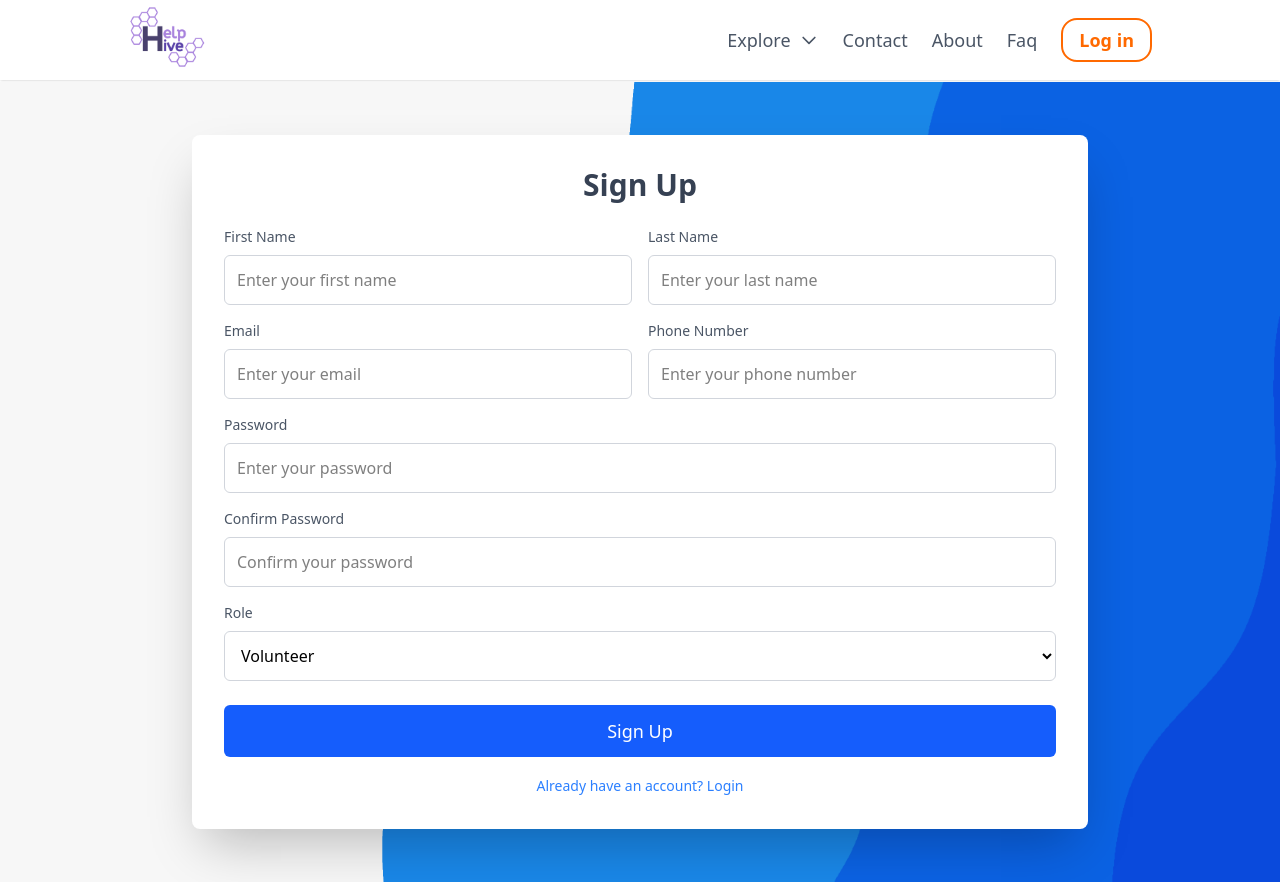
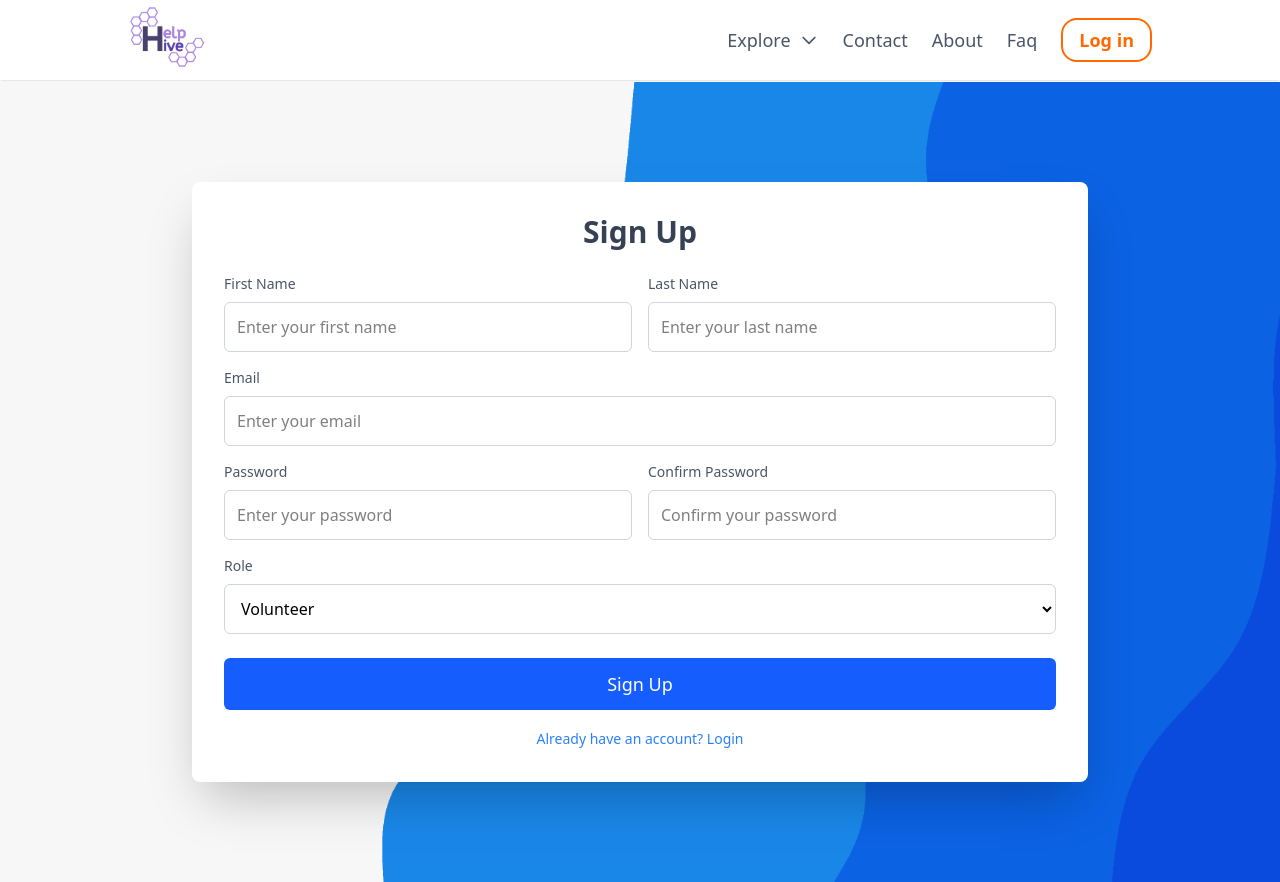
Before and after one commit to 3-knuckle-heads/HelpHive, a React (Vite) app in the folder FrontEnd/help-hive/: page /signup in a window 1280 px wide. Built offline with nearby package versions, Linux system fonts and the light colour scheme.

Commit message:
some fixes to previous push

```diff
--- a/FrontEnd/help-hive/src/pages/AddEventPage.jsx
+++ b/FrontEnd/help-hive/src/pages/AddEventPage.jsx
@@ -121,8 +121,6 @@ const AddEventPage = () => {
               className="w-full p-3 border border-gray-300 rounded-md mt-2"
             />
           </div>
-
-          {/* Google Map */}
           <LoadScript googleMapsApiKey="YOUR_GOOGLE_MAPS_API_KEY">
             <GoogleMap
               id="event-location-map"
--- a/FrontEnd/help-hive/src/pages/EventDesc.jsx
+++ b/FrontEnd/help-hive/src/pages/EventDesc.jsx
@@ -57,7 +57,7 @@ function EventDesc() {
 
         {/* Display Google Map */}
         {event.latitude && event.longitude && (
-          <LoadScript googleMapsApiKey="YOUR_GOOGLE_MAPS_API_KEY">
+          <LoadScript googleMapsApiKey="AlzaSybVNUt4RbkbgBhO48NBp6IiYiZoqctYEvS">
             <GoogleMap
               id="event-location-map"
               mapContainerStyle={{
@@ -81,7 +81,9 @@ function EventDesc() {
         )}
 
         <div className="mt-8">
-          <h2 className="text-2xl font-semibold text-gray-800">About This Event</h2>
+          <h2 className="text-2xl font-semibold text-gray-800">
+            About This Event
+          </h2>
           <p className="text-gray-700 mt-2">
             {event.description ||
               "Lorem ipsum dolor sit amet, consectetur adipiscing elit, sed do eiusmod tempor incididunt ut labore et dolore magna aliqua."}
--- a/FrontEnd/help-hive/src/pages/Signup.jsx
+++ b/FrontEnd/help-hive/src/pages/Signup.jsx
@@ -16,9 +16,9 @@ const Signup = ({ onLoginSuccess }) => {
       email: Yup.string()
         .email("Invalid email address")
         .required("Email is required"),
-      phonenumber: Yup.string()
-        .matches(/^[0-9]{11}$/, "Phone number must be exactly 10 digits")
-        .required("Phone number is required"),
+      // phonenumber: Yup.string()
+      //   .matches(/^[0-9]{11}$/, "Phone number must be exactly 10 digits")
+      //   .required("Phone number is required"),
       password: Yup.string()
         .min(6, "Password must be at least 6 characters")
         .required("Password is required"),
@@ -33,7 +33,7 @@ const Signup = ({ onLoginSuccess }) => {
       firstName: values.firstName,
       lastName: values.lastName,
       email: values.email,
-      phonenumber: values.phonenumber,
+      //     phonenumber: values.phonenumber,
       password: values.password,
       role: values.role,
     };
@@ -41,8 +41,9 @@ const Signup = ({ onLoginSuccess }) => {
     axios
       .post("http://localhost:4000/api/v1/signup", data)
       .then(function (res) {
-        onLoginSuccess(data);  // Pass the user data to onLoginSuccess
-        navigate("/profile");  // Redirect to the profile page
+        onLoginSuccess(data);
+        navigate("/profile");
+        console.log(res.data);
       })
       .catch(function (err) {
         setSubmitting(false);
@@ -62,7 +63,9 @@ const Signup = ({ onLoginSuccess }) => {
       }}
     >
       <div className="bg-white p-8 rounded-lg shadow-2xl w-full max-w-4xl m-auto">
-        <h2 className="text-3xl font-bold text-center text-gray-700 mb-6">Sign Up</h2>
+        <h2 className="text-3xl font-bold text-center text-gray-700 mb-6">
+          Sign Up
+        </h2>
 
         <Formik
           initialValues={{
@@ -81,7 +84,9 @@ const Signup = ({ onLoginSuccess }) => {
             <Form>
               <div className="grid grid-cols-1 md:grid-cols-2 gap-4">
                 <div>
-                  <label className="block text-sm font-medium text-gray-600">First Name</label>
+                  <label className="block text-sm font-medium text-gray-600">
+                    First Name
+                  </label>
                   <Field
                     type="text"
                     name="firstName"
@@ -95,7 +100,9 @@ const Signup = ({ onLoginSuccess }) => {
                   />
                 </div>
                 <div>
-                  <label className="block text-sm font-medium text-gray-600">Last Name</label>
+                  <label className="block text-sm font-medium text-gray-600">
+                    Last Name
+                  </label>
                   <Field
                     type="text"
                     name="lastName"
@@ -110,10 +117,10 @@ const Signup = ({ onLoginSuccess }) => {
                 </div>
               </div>
 
-              {/* Email and Phone Number fields side by side */}
-              <div className="grid grid-cols-1 md:grid-cols-2 gap-4 mt-4">
-                <div>
-                  <label className="block text-sm font-medium text-gray-600">Email</label>
+              <div className="mt-4">
+                <label className="block text-sm font-medium text-gray-600">
+                  Email
+                </label>
                 <Field
                   type="email"
                   name="email"
@@ -126,25 +133,11 @@ const Signup = ({ onLoginSuccess }) => {
                   className="text-red-500 text-sm mt-1"
                 />
               </div>
-                <div>
-                  <label className="block text-sm font-medium text-gray-600">Phone Number</label>
-                  <Field
-                    type="text"
-                    name="phonenumber"
-                    className="w-full p-3 border border-gray-300 rounded-md mt-2"
-                    placeholder="Enter your phone number"
-                  />
-                  <ErrorMessage
-                    name="phonenumber"
-                    component="p"
-                    className="text-red-500 text-sm mt-1"
-                  />
-                </div>
-              </div>
-
-              {/* Password and Confirm Password fields */}
-              <div className="mt-4">
-                <label className="block text-sm font-medium text-gray-600">Password</label>
+              <div className="grid grid-cols-1 md:grid-cols-2 gap-4 mt-4">
+                <div className="mt-0">
+                  <label className="block text-sm font-medium text-gray-600">
+                    Password
+                  </label>
                   <Field
                     type="password"
                     name="password"
@@ -158,8 +151,10 @@ const Signup = ({ onLoginSuccess }) => {
                   />
                 </div>
 
-              <div className="mt-4">
-                <label className="block text-sm font-medium text-gray-600">Confirm Password</label>
+                <div className="mt-0">
+                  <label className="block text-sm font-medium text-gray-600">
+                    Confirm Password
+                  </label>
                   <Field
                     type="password"
                     name="confirmPassword"
@@ -172,10 +167,12 @@ const Signup = ({ onLoginSuccess }) => {
                     className="text-red-500 text-sm mt-1"
                   />
                 </div>
+              </div>
 
-              {/* Role dropdown */}
               <div className="mt-4">
-                <label className="block text-sm font-medium text-gray-600">Role</label>
+                <label className="block text-sm font-medium text-gray-600">
+                  Role
+                </label>
                 <Field
                   as="select"
                   name="role"
@@ -193,7 +190,9 @@ const Signup = ({ onLoginSuccess }) => {
 
               <button
                 type="submit"
-                className={`w-full py-3 mt-6 rounded-md text-white text-lg font-medium transition ${isSubmitting ? "bg-gray-400" : "bg-blue-600 hover:bg-blue-700"}`}
+                className={`w-full py-3 mt-6 rounded-md text-white text-lg font-medium transition ${
+                  isSubmitting ? "bg-gray-400" : "bg-blue-600 hover:bg-blue-700"
+                }`}
                 disabled={isSubmitting}
               >
                 {isSubmitting ? "Processing..." : "Sign Up"}
@@ -216,7 +215,10 @@ const Signup = ({ onLoginSuccess }) => {
         </Formik>
 
         <div className="text-center mt-4">
-          <button onClick={() => navigate("/login")} className="text-sm text-blue-500 hover:underline">
+          <button
+            onClick={() => navigate("/login")}
+            className="text-sm text-blue-500 hover:underline"
+          >
             Already have an account? Login
           </button>
         </div>
```
Lines whose indentation alone changed are shown as unchanged.
